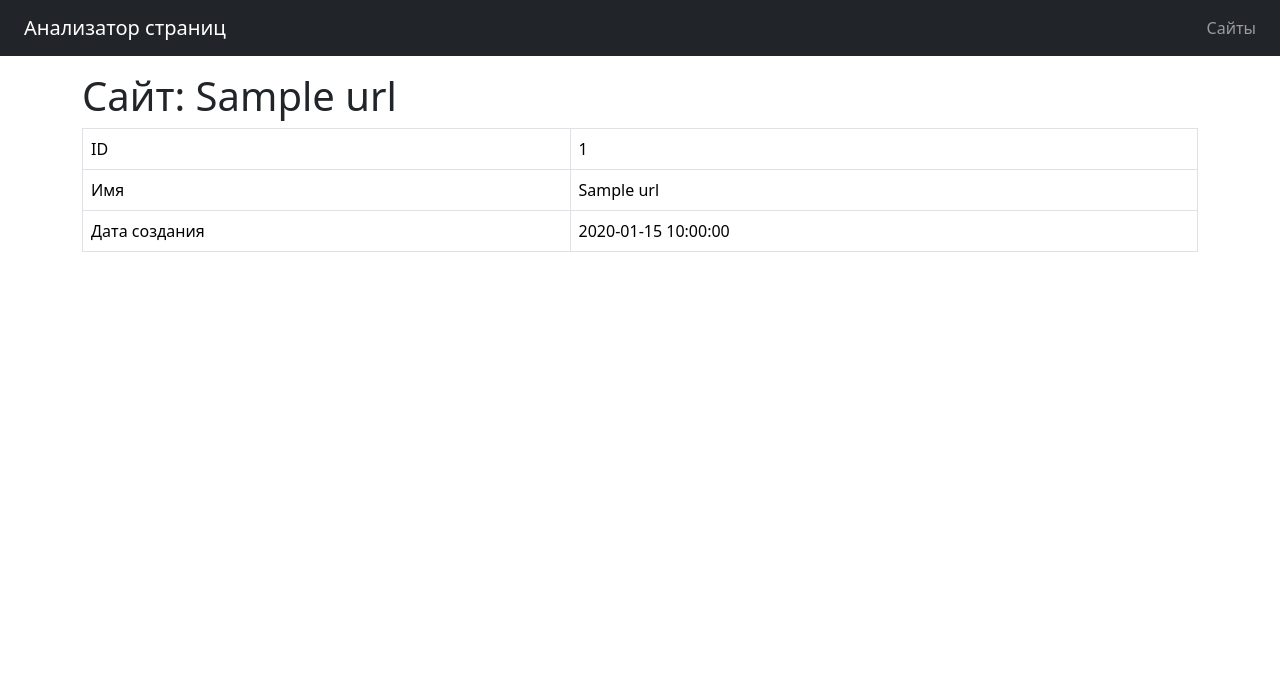
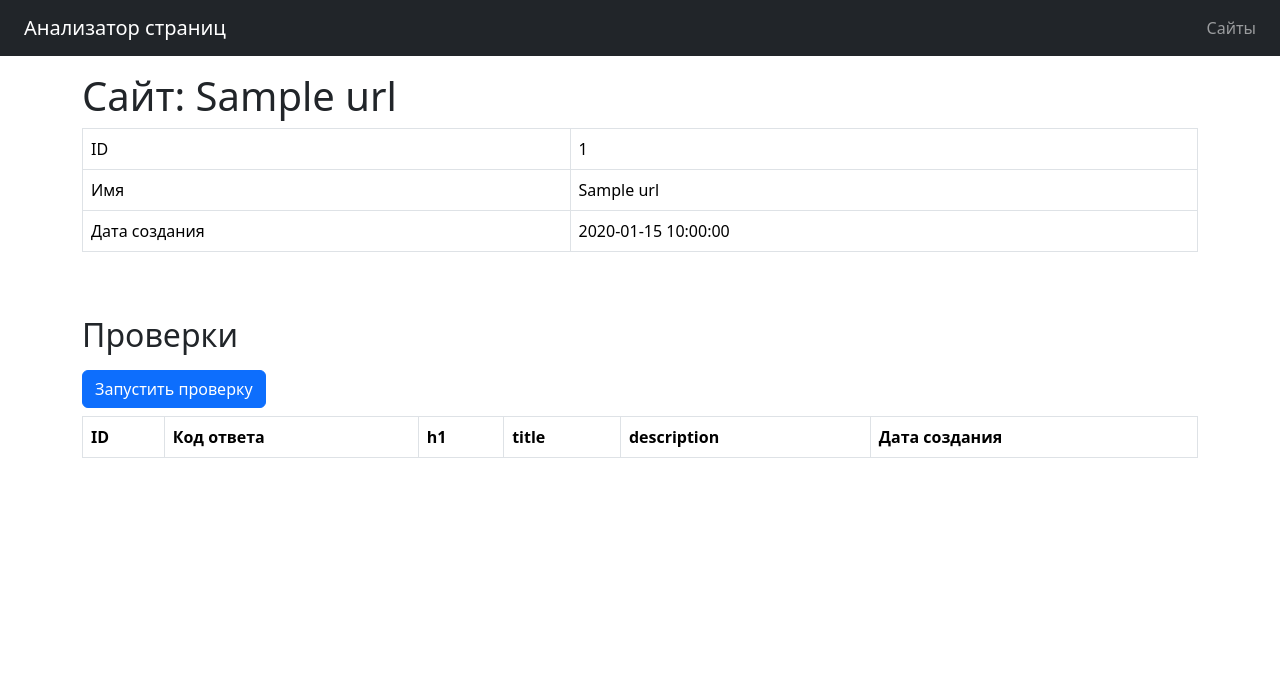
Before and after one commit to nerodnoy/python-project-83, a Flask app: page /urls/1 in a window 1280 px wide. Shown: the top 698 px of the page. Run offline with Flask 3, Linux system fonts and the light colour scheme; a database or web service that is not in the repository returns one stand-in record (values such as "Sample title"); lists and menus that the app fills with data are empty; some libraries are stand-ins or nearby versions.

Commit message:
edited templates for url/urls

```diff
--- a/page_analyzer/templates/url.html
+++ b/page_analyzer/templates/url.html
@@ -20,4 +20,37 @@
         </tbody>
     </table>
 </div>
+
+<h2 class="mt-5 mb-3">Проверки</h2>
+
+<form method="post" action="/urls/{{url.id}}/checks">
+    <input type="submit" class="btn btn-primary" value="Запустить проверку">
+</form>
+
+<div>
+    <table class="table table-bordered table-hover mt-2" data-test="checks">
+        <tbody>
+            <tr>
+                <th>ID</th>
+                <th>Код ответа</th>
+                <th>h1</th>
+                <th>title</th>
+                <th>description</th>
+                <th>Дата создания</th>
+            </tr>
+
+            {% for check in checks %}
+            <tr>
+                <td>{{check.id}}</td>
+                <td>{{check.status_code}}</td>
+                <td>{{check.h1}}</td>
+                <td>{{check.title}}</td>
+                <td>{{check.description}}</td>
+                <td>{{check.created_at}}</td>
+            </tr>
+            {% endfor %}
+
+        </tbody>
+    </table>
+</div>
 {% endblock %}
```
Also changed, not shown: page_analyzer/templates/all_urls.html (+26 -2 lines).
